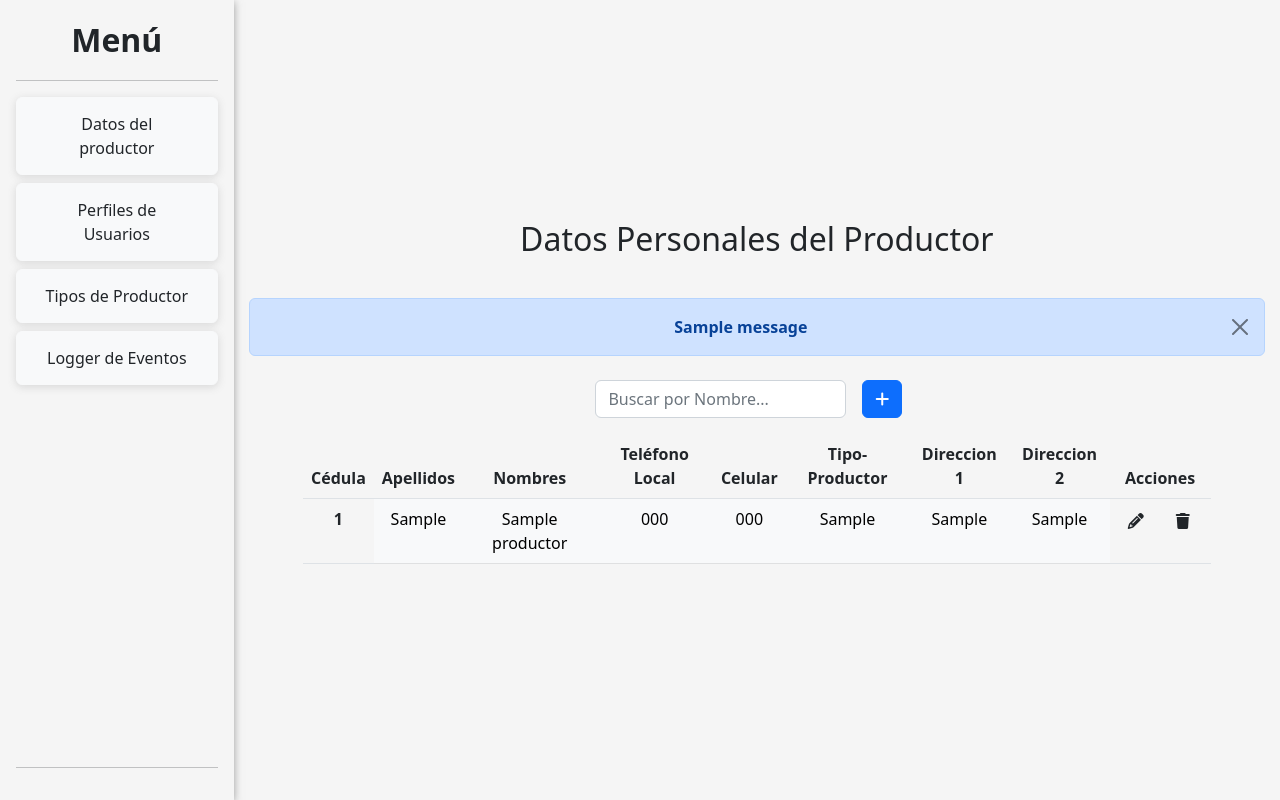
After one commit to rcgamboan/flask-login, a Flask app: page /productor in a window 1280 px wide. The commit adds this page. Run offline with Flask 2, Linux system fonts and the light colour scheme; tables that the repository leaves empty hold one stand-in row (values such as "Sample post"); one stand-in notice (Sample message) is shown; some libraries are stand-ins or nearby versions.

Commit message:
Agrega template productor y funcionalidades

```diff
--- a/src/app.py
+++ b/src/app.py
@@ -107,7 +107,7 @@ def productor():
 
     if request.method=='POST':
 
-        new_prod = db1.session.query(Productor).filter_by(nombre = request.form['nombre']).first()
+        new_prod = db1.session.query(Productor).filter_by(nombres = request.form['nombres']).first()
 
         if new_prod == None:
             agregarProductor(request.form["id"],
@@ -118,15 +118,19 @@ def productor():
                             request.form["direccion"],
                             request.form["tipo"],)
             productores = obtenerProductores()
-            return render_template('productor.html',productores=productores)
+            tipos = obtenerTiposProductores()
+            return render_template('productor.html',productores=productores, tipos=tipos)
 
         else:
             flash("Este producto ya existe ")
             productores = obtenerProductores()
-            return render_template('productor.html',productores=productores)
+            tipos = obtenerTiposProductores()
+            return render_template('productor.html',productores=productores, tipos=tipos)
     else:
         productores = obtenerProductores()
-        return render_template('productor.html',productores=productores)
+        tipos = obtenerTiposProductores()
+        return render_template('productor.html',productores=productores, tipos=tipos)
+
 
 @app.route('/productor/update',methods=['POST'])
 def prov_update():
--- a/src/static/css/login.css
+++ b/src/static/css/login.css
@@ -74,7 +74,7 @@ form.edit{
   flex: 0 0 auto !important;
   width: 40% !important;
   justify-content: center !important;
-  padding: 6px 7px !important;
+  padding: 6px 20px !important;
   border-radius: 40rem !important;
 }
 
--- a/src/templates/auth/login.html
+++ b/src/templates/auth/login.html
@@ -29,11 +29,11 @@
 
         <div class="form-floating">
           <input type="username" class="form-control top" id="username" name="username" placeholder="Username">
-          <label for="floatingInput">Username</label>
+          <label for="floatingInput">Nombre de Usuario</label>
         </div>
         <div class="form-floating mb-3">
           <input type="password" class="form-control bottom" id="floatingPassword" name="password" placeholder="Password">
-          <label for="floatingPassword">Password</label>
+          <label for="floatingPassword">Contraseña</label>
         </div>
         <div class="row justify-content-around">
           <div class="col-8 col-md-auto">
--- a/src/templates/base.html
+++ b/src/templates/base.html
@@ -26,11 +26,11 @@
         <hr>
         <ul class="nav nav-pills flex-column mb-auto">
             <li class="nav-item btn btn-light mb-2" >
-            <a href="#" class="nav-link link-dark" aria-current="page">
+            <a href="{{ url_for('productor') }}" class="nav-link link-dark" aria-current="page">
                 Datos del productor
             </a>
             </li>
-            <li class="nav-item btn btn-light mb-2">
+            <li class="nav-item btn btn-light mb-2" id="adminTab">
             <a href="{{ url_for('admin') }}" class="nav-link link-dark" aria-current="page">
                 Perfiles de Usuarios
             </a>
--- /dev/null
+++ b/src/templates/productor.html
@@ -0,0 +1,273 @@
+{% extends './base.html' %}
+
+{% block title %}Home{% endblock %}
+
+{% block customCSS %}
+<link rel="stylesheet" href="{{ url_for('static',filename='css/login.css') }}">
+{% endblock %}
+
+{% block body %}
+<script>
+    function mapTipos(){
+      var table = document.getElementById('productores');
+      var tbody = table.getElementsByTagName('tbody')[0];
+      var rows = tbody.getElementsByTagName('tr');
+      for (i = 0; i < rows.length; i++){
+        "{% for tipo in tipos %}"
+        if(rows[i].cells[5].getAttribute('value') == '{{tipo.id}}'){
+            rows[i].cells[5].innerHTML = '{{tipo.direccion}}'
+        }
+        "{%endfor%}"
+      }
+    }
+
+    function handleDelete(){
+      var table = document.getElementById('users');
+      var tbody = table.getElementsByTagName('tbody')[0];
+      var rows = tbody.getElementsByTagName('tr');
+      for (i = 0; i < rows.length; i++){
+        rows[i].onclick = function() {
+          id = this.cells[0].innerHTML
+          document.querySelector('input[name="id"]').value = id;
+          document.querySelector('form[name="ID"]').submit();
+        }
+      }
+    }
+
+    function handleEdit(){
+      var table = document.getElementById('users');
+      var tbody = table.getElementsByTagName('tbody')[0];
+      var rows = tbody.getElementsByTagName('tr');
+      var id
+      for (i = 0; i < rows.length; i++){
+        rows[i].onclick = async function() {
+          id = this.cells[0].innerHTML
+          "{% for user in users %}"
+            if(id === '{{user.id}}'){
+              document.querySelector('input[name="editusername"]').value = '{{user.username}}';
+              document.querySelector('input[name="editnombre"]').value = '{{user.nombres}}';
+              document.querySelector('input[name="editapellido"]').value = '{{user.apellidos}}';
+              document.querySelector('input[name="editcedula"]').value = '{{user.id}}';
+              document.querySelector('input[name="edittelefonoL"]').value = '{{user.telefonoLocal}}';
+              document.querySelector('input[name="edittelefonoC"]').value = '{{user.telefonoCelular}}';
+              document.querySelector('input[name="editdireccion"]').value = '{{user.direccion}}';
+              document.querySelector('select[name="editrol"]').value = '{{user.rol}}';
+            }
+          "{% endfor %}"
+        }
+      }
+    }
+
+    //Busca por nombre y apellido al escribir un caracter
+    function search() {
+    var input, filter, table, tr, td, i, txtValue;
+    input = document.getElementById("myInput");
+    filter = input.value.toUpperCase();
+    table = document.getElementById("productores");
+    tr = table.getElementsByTagName("tr");
+
+    for (i = 0; i < tr.length; i++) {
+      td = tr[i].getElementsByTagName("td")[1]
+      tp = tr[i].getElementsByTagName("td")[0];
+
+      if (td || tp) {
+        txtValue = td.textContent || td.innerText;
+        txtValue2 = tp.textContent || tp.innerText;
+        if (txtValue.toUpperCase().indexOf(filter) > -1 || txtValue2.toUpperCase().indexOf(filter) > -1) {
+          tr[i].style.display = "";
+        } else {
+          tr[i].style.display = "none";
+        }
+      }
+    }
+  }
+
+  window.onload = mapTipos;
+</script>
+
+<h2 class="mb-3">Datos Personales del Productor</h2>
+{% with messages = get_flashed_messages()%}
+
+{% if messages %}
+<br/>
+{% for message in messages%}
+<div class="alert alert-primary alert-dismissible" role="alert">
+    <strong>{{ message }}</strong>
+    <button type="button" class="btn-close" data-bs-dismiss="alert" aria-label="Close"></button>
+</div>
+
+{% endfor %}
+{%endif%}
+{% endwith %}
+
+<div class="row justify-content-md-center">
+    <div class="col-12 col-md-4 d-flex justify-content-end">
+          <input type="text" class="form-control my-2 search" id="myInput" onkeyup="search()" placeholder="Buscar por Nombre...">
+          <button type="button" class="btn btn-primary my-2 mx-3" data-bs-toggle="modal" data-bs-target="#AgregarProductor">
+            <i class="fa-solid fa-plus"></i>
+          </button>
+    </div>
+
+
+  <!--Modal Agregar productor-->
+  <div class="modal fade" id="AgregarProductor" tabindex="-1" role="dialog" aria-labelledby="Agregar Productor" aria-hidden="true" data-bs-backdrop="static" data-bs-keyboard="false">
+    <div class="modal-dialog modal-dialog-centered" role="document">
+      <div class="modal-content">
+        <div class="modal-header">
+          <h5 class="modal-title" id="exampleModalLabel">Agregar Productor</h5>
+          <button type="button" class="btn-close" data-bs-dismiss="modal" aria-label="Close"></button>
+        </div>
+        <form class="form-signin modal-body" action="/productor" method="POST">
+          <div class="form-floating">
+            <input class="form-control top" id="nombre" name="nombres" placeholder="Juan Carlos" required="required" pattern="[A-Za-z ]{1,20}">
+            <label for="floatingInput">Nombres</label>
+          </div>
+          <div class="form-floating">
+            <input  class="form-control  middle" id="apellido" name="apellidos" placeholder="Perez Guzman" required="required" pattern="[A-Za-z ]{1,20}">
+            <label for="floatingInput">Apellidos</label>
+          </div>
+          <div class="form-floating">
+            <input   class="form-control  middle" id="cedula" name="id" placeholder="1234567" required="required">
+            <label for="floatingInput">Cédula</label>
+        </div>
+          <div class="form-floating">
+            <input  class="form-control  middle" id="telefonoL" name="telefonoLocal" placeholder="02121234567" required="required" pattern="[0-9]{11}">
+            <label for="floatingInput">Teléfono Local</label>
+          </div>
+          <div class="form-floating">
+            <input   class="form-control middle" id="telefonoC" name="telefonoCelular" placeholder="04161234567" required="required" pattern="[0-9]{11}">
+            <label for="floatingInput">Teléfono Celular</label>
+          </div>
+          <div class="form-floating">
+            <input class="form-control middle" id="direccion" name="direccion" placeholder="Av. Libertador, Edificio A, Piso 4" required="required" pattern="[A-Za-z0-9 ]{1,40}">
+            <label for="floatingInput">Dirección 1</label>
+          </div>
+          <div class="form-floating mb-3">
+
+            <select id="tipo" class="form-control bottom" name="tipo">
+            {% for tipo in tipos %}
+              <option value="{{tipo.id}}">{{tipo.direccion}}</option>
+            {%endfor%}
+            </select>
+
+            <label for="floatingInput">Rol</label>
+          </div>
+        <div class="modal-footer">
+          <button type="button" class="btn btn-secondary" data-bs-dismiss="modal">Close</button>
+          <button type="submit" class="btn btn-primary">Agregar Productor</button>
+        </div>
+      </form>
+      </div>
+    </div>
+  </div>
+
+<!--Modal Editar productor-->
+{%for productor in productores%}
+<div class="modal fade" id="EditarProductor" tabindex="-1" role="dialog" aria-labelledby="Editar productor" aria-hidden="true" data-bs-backdrop="static" data-bs-keyboard="false">
+  <div class="modal-dialog modal-dialog-centered" role="document">
+    <div class="modal-content">
+      <div class="modal-header">
+        <h5 class="modal-title" id="exampleModalLabel">Editar Productor</h5>
+        <button type="button" class="btn-close" data-bs-dismiss="modal" aria-label="Close"></button>
+      </div>
+      <form class="form-signin modal-body" action="/admin/update" method="POST">
+        <div class="form-floating">
+            <input type="username" class="form-control top"  name="editusername" placeholder="usuario" required="required" pattern="[A-Za-z0-9]{1,20}">
+            <label for="floatingInput">Username</label>
+        </div>
+        <div class="form-floating">
+            <input type="password" class="form-control bottom"  name="editpassword" placeholder="*******" required="required">
+            <label for="floatingPassword">Password</label>
+        </div>
+        <div class="form-floating">
+          <input class="form-control top"  name="editnombre" placeholder="Juan Carlos" required="required" pattern="[A-Za-z ]{1,20}">
+          <label for="floatingInput">Nombres</label>
+        </div>
+        <div class="form-floating">
+          <input  class="form-control  middle"  name="editapellido" placeholder="Perez Guzman" required="required" pattern="[A-Za-z ]{1,20}">
+          <label for="floatingInput">Apellidos</label>
+        </div>
+        <div class="form-floating">
+          <input   class="form-control  middle"  name="editcedula" placeholder="1234567" required="required">
+          <label for="floatingInput">Cedula</label>
+      </div>
+        <div class="form-floating">
+          <input  class="form-control  middle"  name="edittelefonoL" placeholder="02121234567" required="required" pattern="[0-9]{11}">
+          <label for="floatingInput">Telefono Local</label>
+        </div>
+        <div class="form-floating">
+          <input   class="form-control middle"  name="edittelefonoC" placeholder="04161234567" required="required" pattern="[0-9]{11}">
+          <label for="floatingInput">Telefono Celular</label>
+        </div>
+        <div class="form-floating">
+          <input class="form-control middle"  name="editdireccion" placeholder="Av. Libertador, Edificio A, Piso 4" required="required" pattern="[A-Za-z0-9 ]{1,40}">
+          <label for="floatingInput">Direccion</label>
+        </div>
+        <div class="form-floating mb-3">
+          <select class="form-control bottom" name="editrol">
+            <option value="0">Analista de Compra</option>
+            <option value="1">Administrador</option>
+            <option value="2">Vendedor</option>
+          </select>
+          <label for="floatingInput">Rol</label>
+        </div>
+      <div class="modal-footer">
+        <button type="button" class="btn btn-secondary" data-bs-dismiss="modal">Close</button>
+        <button type="submit" class="btn btn-primary">Editar usuario</button>
+      </div>
+    </form>
+    </div>
+  </div>
+</div>
+{%endfor%}
+
+{%if productores%}
+    <div class="row justify-content-md-center">
+      <div class="col-12 col-md-11 table-responsive">
+        <table class="table mt-2 table-hover" id = "productores">
+          <thead>
+            <th scope="col">Cédula</th>
+            <th scope="col">Apellidos</th>
+            <th scope="col">Nombres</th>
+            <th scope="col">Teléfono Local</th>
+            <th scope="col">Celular</th>
+            <th scope="col">Tipo-Productor</th>
+            <th scope="col">Direccion 1</th>
+            <th scope="col">Direccion 2</th>
+            <th scope="col">Acciones</th>
+          </thead>
+          <tbody>
+            {%for productor in productores%}
+            <tr class=" deleteOut tdEdit">
+                <th scope="row">{{productor.id}}</th>
+                <td class="table-light tdEdit" type="username" id="apellidos">{{productor.apellidos}}</td>
+                <td class="table-light tdEdit" type="username" id="nombre">{{productor.nombres}}</td>
+                <td class="table-light tdEdit" type="username" id="apellidos">{{productor.telefonoLocal}}</td>
+                <td class="table-light tdEdit" type="username" id="apellidos">{{productor.telefonoCelular}}</td>
+                <td class="table-light tdEdit" type="username" id="apellidos" value="{{productor.tipo}}"></td>
+                <td class="table-light tdEdit" type="username" id="apellidos">{{productor.direccion}}</td>
+                <td class="table-light tdEdit" type="username" id="apellidos">{{productor.direccion}}</td>
+                <td >
+                    <div class="cont">
+                      <button id="editbtn" method="POST" class="edit pencil btn" role="button"
+                        data-bs-toggle="modal" data-bs-target="#EditarUsuario" onclick="handleEdit()">
+                        <div>
+                          <i class="fa-solid fa-pencil"></i>
+                        </div>
+                      </button>
+                      <form name="ID" action="/productor/delete" method="POST" class="edit trash btn" role="button" onclick="handleDelete();">
+                        <input type="hidden" name="id" value="">
+                        <div >
+                          <i class="fa-solid fa-trash"></i>
+                        </div>
+                      </form>
+                    </div>
+                  </td>
+            </tr>
+            {%endfor%}
+          </tbody>
+        </table>
+      </div>
+    </div>
+{%endif%}
+{% endblock %}
```
Also changed, not shown: src/templates/admin.html (+8 -9 lines).
